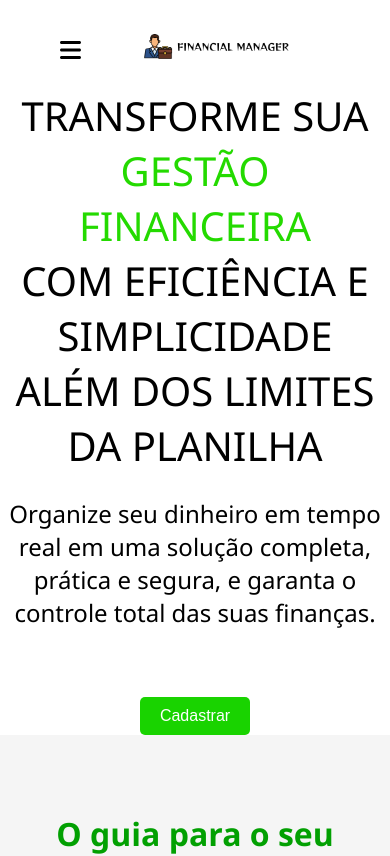
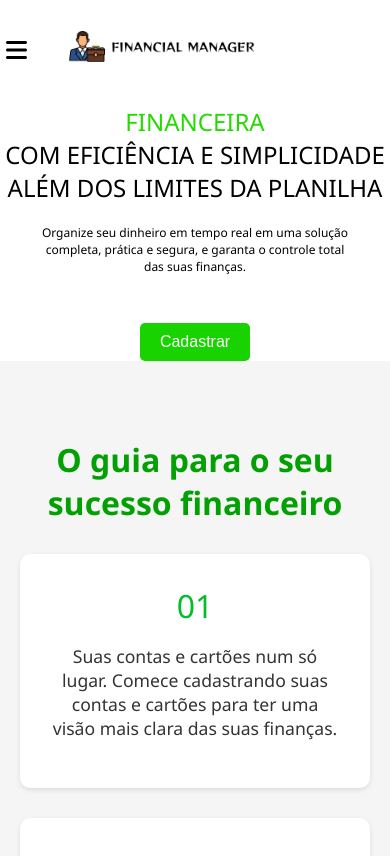
Before and after one commit to welinsonmacedo/financial-manager, a React (Create React App) app: page / in a window 390 px wide. Shown: the top 856 px of the page. Built offline with nearby package versions, Linux system fonts and the light colour scheme.

Commit message:
update responsive

```diff
--- a/src/components/Learning/BannerHome.jsx
+++ b/src/components/Learning/BannerHome.jsx
@@ -43,6 +43,10 @@ const BannerSlogan = styled.p`
   font-size: 2.5em;
   margin-bottom: 20px;
   text-transform: uppercase;
+  @media (max-width: 768px) {
+
+    font-size: 1.5em;
+   }
 `;
 const ColoredText = styled.span`
   color: #24da00;
@@ -50,6 +54,12 @@ const ColoredText = styled.span`
 const BannerText = styled.p`
   font-size: 1.5em;
   margin-bottom: 20px;
+  @media (max-width: 768px) {
+    max-width: 80%;
+    display: block;
+    margin: 0 auto;
+    font-size: 0.75em;
+   }
 `;
 
 const Button = styled.button`
--- a/src/components/Learning/Footer.jsx
+++ b/src/components/Learning/Footer.jsx
@@ -49,11 +49,10 @@ const Footer = () => {
         <FooterLogo src="footer.png" alt="Logo" />
         <FooterLinks>
           <FooterLink href="#home">Página Inicial</FooterLink>
-          <FooterLink href="#about">Quem Somos</FooterLink>
-          <FooterLink href="#features">Recursos</FooterLink>
+
 
         </FooterLinks>
-        <FooterText>WelinsonMacedo © {new Date().getFullYear()} GerenteFinanceiro. Todos os direitos reservados.</FooterText>
+        <FooterText>WelinsonMacedo © {new Date().getFullYear()} <br /> GerenteFinanceiro. <br /> Todos os direitos reservados.</FooterText>
       </FooterContent>
     </FooterContainer>
   );
--- a/src/components/Learning/NavBar.jsx
+++ b/src/components/Learning/NavBar.jsx
@@ -12,10 +12,12 @@ const Navbar = styled.nav`
   position: fixed;
   width: 100%;
 
-  @media (max-width: 768px) {
+  @media (max-width: 900px) {
    height: 100px;
   display: flex;
   flex-direction: row-reverse;
+  justify-content: left;
+  gap: 2rem;
   }
 `;
 
@@ -24,8 +26,8 @@ const Logo = styled.a`
   text-decoration: none;
   color: #fff;
   border-radius: 15px;
-  @media (max-width: 768px) {
-    width:50%;
+  @media (max-width: 900px) {
+
 
   }
 `;
@@ -35,7 +37,7 @@ const Menu = styled.ul`
   display: flex;
   align-items: center;
 
-  @media (max-width: 768px) {
+  @media (max-width: 900px) {
     display: ${({ isOpen }) => (isOpen ? 'flex' : 'none')};
     flex-direction: column;
     margin-top: 250px;
@@ -55,7 +57,7 @@ const MenuItem = styled.a`
     cursor: pointer;
     z-index: 2;
   }
-  @media (max-width: 768px) {
+  @media (max-width: 900px) {
     margin-right: 0;
     margin-bottom: 10px;
     font-size: 20px;
@@ -72,8 +74,15 @@ const ToggleButton = styled.button`
   cursor: pointer;
   display: none;
 
-  @media (max-width: 768px) {
+  @media (max-width: 900px) {
     display: flex;
+  }
+`;
+const Img = styled.img`
+  width: 350px;
+
+  @media (max-width: 900px) {
+    width: 250px;
   }
 `;
 const Button = styled.button`
@@ -88,7 +97,7 @@ const Button = styled.button`
   &:hover {
     background-color: #b6f5d5;
   }
-  @media (max-width: 768px) {
+  @media (max-width: 900px) {
 
   }
 `;
@@ -110,7 +119,7 @@ const NavBar = () => {
     return (
         <Navbar>
             <Logo onClick={() => scrollToSection('home')}>
-                <img src="GERENTEFINANCEIRO.png" alt="" width='100%' />
+                <Img src="GERENTEFINANCEIRO.png" alt="logotipo "  />
             </Logo>
             <Menu isOpen={isOpen}>
                 <MenuItem onClick={() => scrollToSection('about')}>Quem somos</MenuItem>
--- a/src/components/Learning/Pricing.jsx
+++ b/src/components/Learning/Pricing.jsx
@@ -35,6 +35,7 @@ const Plan = styled.li`
   margin: 0 20px;
   flex: 1;
   max-width: 300px;
+  min-width: 200px;
 `;
 
 const PlanTitle = styled.h3`
```
